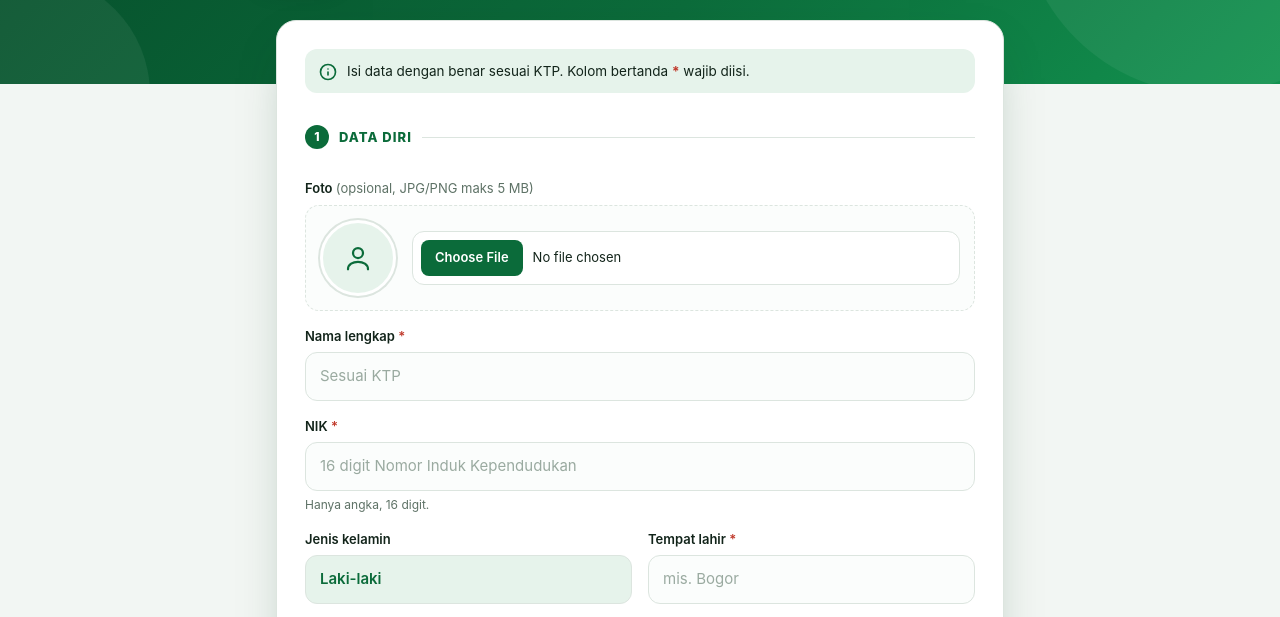
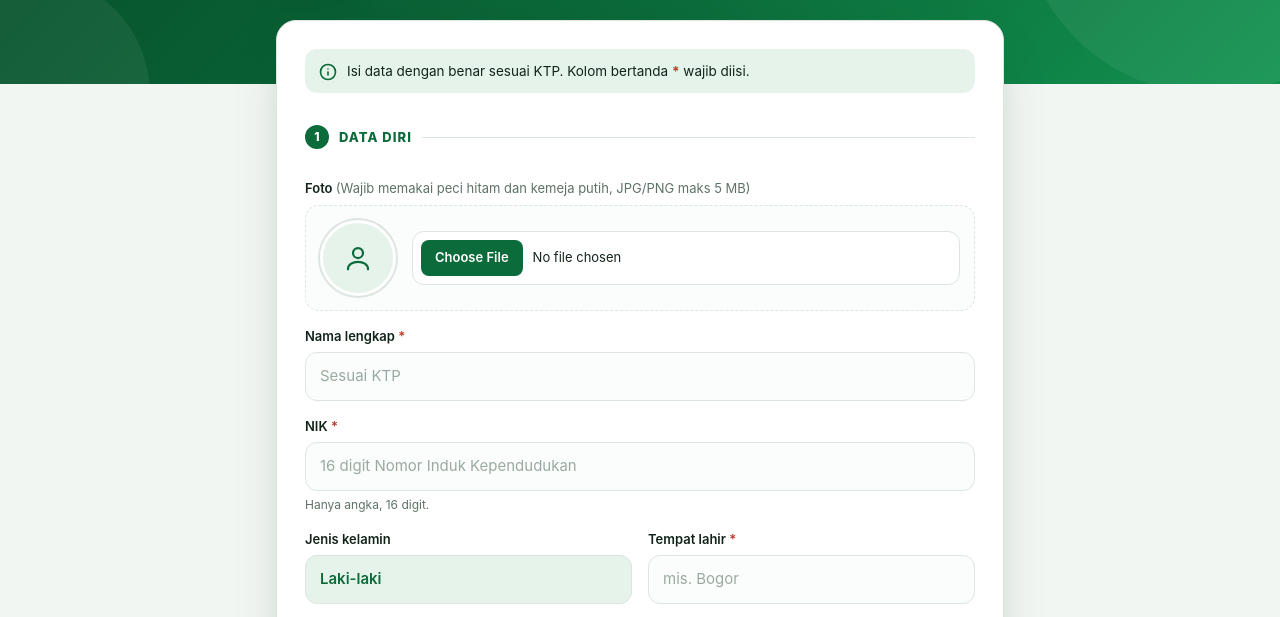
Before and after one commit to ajicretor/pendaftaran, a website: page public/index.html in a window 1280 px wide. Shown: the part 136-753 px from the top of the page. Drawn offline with Linux system fonts and the light colour scheme.

Commit message:
Update index.html

```diff
--- a/public/index.html
+++ b/public/index.html
@@ -93,7 +93,7 @@
   <div class="grid">
     <div class="full sec"><span class="n">1</span>Data Diri</div>
 
-    <div class="full"><label>Foto <span style="font-weight:400;color:var(--muted)">(opsional, JPG/PNG maks 5 MB)</span></label>
+    <div class="full"><label>Foto <span class="req"style="font-weight:400;color:var(--muted)">(Wajib memakai peci hitam dan kemeja putih, JPG/PNG maks 5 MB)</span></label>
       <div class="foto">
         <div class="ph" id="prev"><svg width="30" height="30" viewBox="0 0 24 24" fill="none" stroke="currentColor" stroke-width="1.8" stroke-linecap="round"><circle cx="12" cy="8" r="4"/><path d="M4 21c0-4 4-6 8-6s8 2 8 6"/></svg></div>
         <div class="info"><input type="file" id="foto" accept="image/jpeg,image/png,image/webp"></div>
```
